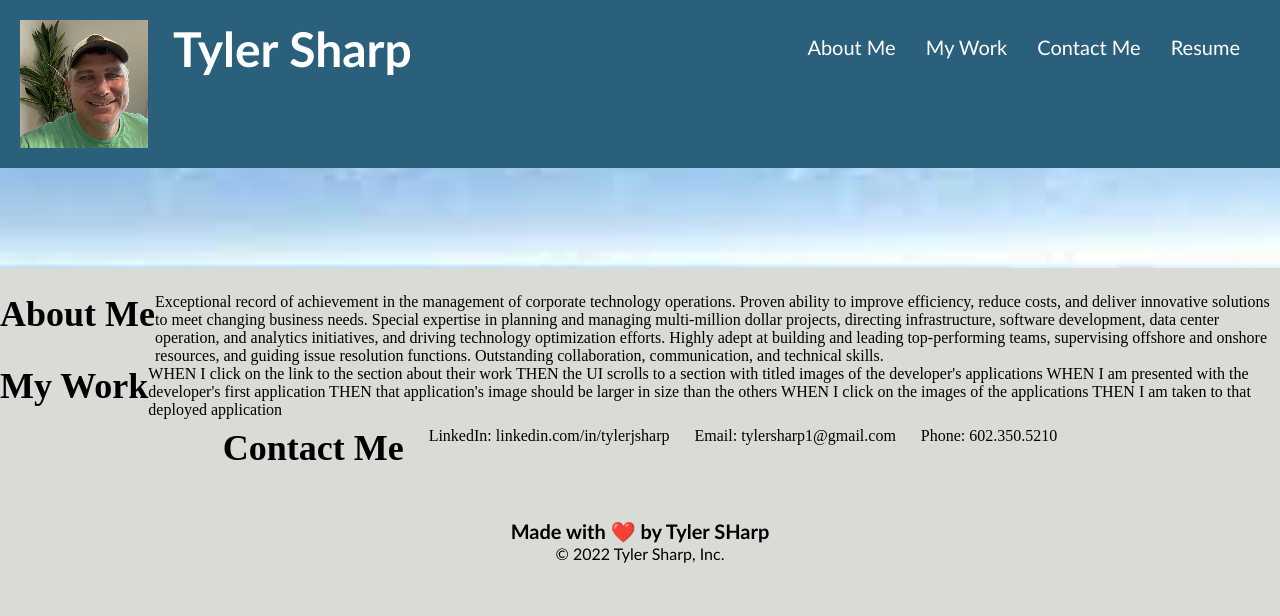
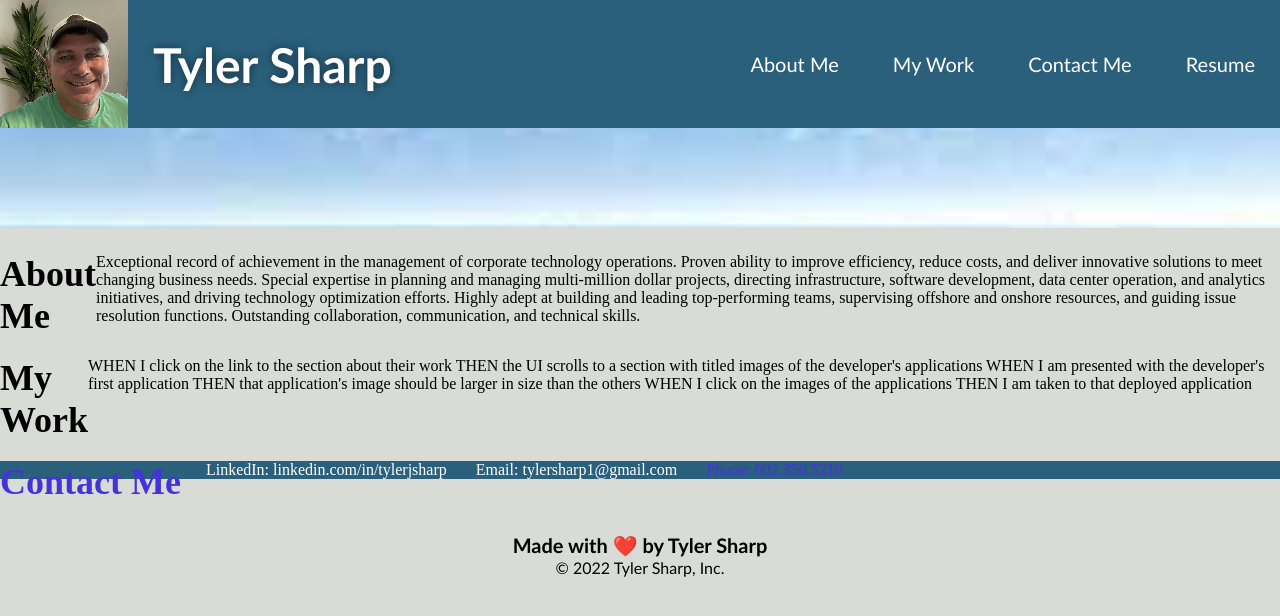
Before and after one commit to tylers22/Challenge02-ProfessionalPortfolio, a plain HTML site: page index.html in a window 1280 px wide. Drawn offline with Linux system fonts and the light colour scheme.

Commit message:
fixed NAV bar at the top

```diff
--- a/assets/css/style.css
+++ b/assets/css/style.css
@@ -8,28 +8,40 @@
     background-color: #d9dcd6;
 }
 
+/* header */
 .header {
-    padding: 20px;
+    padding: 0px 0px;
     font-family: 'Trebuchet MS', 'Lucida Sans Unicode', 'Lucida Grande', 'Lucida Sans', Arial, sans-serif;
     background-color: #2a607c;
     color: #ffffff;
+    display: flex;
+    justify-content: space-between;
+    flex-wrap: wrap;
+    position: sticky;
+    position: -webkit-sticky;
+    top: 0;
+    background-size: cover;
+    background-attachment: fixed;
+    background-position: 80%;
+    z-index: 9999;
 }
 
 .header h1 {
-    display: inline-block;
+    font-weight: bold;
+    margin: 0;
     font-size: 48px;
+    text-shadow: 0 0 10px rgba(0, 0, 0, 0.5);
+    align-items: center;
 }
 
-.header h1 .seo {
-    color: #d9dcd6;
-}
+
 
 .header nav {
-    padding-top: 15px;
-    margin-right: 20px;
-    float: right;
-    font-family: 'Gill Sans', 'Gill Sans MT', Calibri, 'Trebuchet MS', sans-serif;
-    font-size: 20px;
+    display: flex;
+    flex-wrap: wrap;
+    justify-content: space-between;
+    align-items: center;
+    list-style: none;
 }
 
 .header  ul {
@@ -37,8 +49,10 @@
 }
 
 .header nav ul li {
+    font-size: 20px;
     display: inline-block;
     margin-left: 25px;
+    margin-right: 25px;
 }
 
 a {
@@ -114,11 +128,8 @@
 
 /* contact me section */
 .contact-me {
-    width: 100%;
-    margin: 0 auto;
-    display: flex;
-    flex-wrap: wrap;
-    justify-content: space-around;
+    background-color: #2a607c;
+    color: #4433db;
 }
 
 .contact-me img {
@@ -126,9 +137,19 @@
 }
 
 .contact-me h2 {
-    margin-bottom: 20px;
+    display: inline-block;
     font-size: 36px;
-    float:left;
+    float: left;
+}
+
+.contact-me ul {
+    list-style-type: none;
+    display: inline-block;
+}
+
+.contact-me nav ul li {
+    display: inline-block;
+    margin-left: 25px;
 }
 
 /* footer section */
--- a/index.html
+++ b/index.html
@@ -9,8 +9,8 @@
 
 <body>
 <!-- "navigation" -->
-    <header class="header"  >
-        <h1>
+    <header class="header">
+        <h1 class= "header h1">
             <img src="./assets/images/TylerProfilePic.jpg" class="float-left" />
             <a href="/">Tyler Sharp</a>
         </h1 >
@@ -41,7 +41,7 @@
 
 <!-- about me section -->
         <section class="about-me">
-            <div>
+            <div class="flex-row">
                 <h2>About Me</h2>
                 <p>
                     Exceptional record of achievement in the management of corporate technology operations. Proven ability to improve efficiency, reduce costs, and deliver innovative solutions to meet changing business needs. Special expertise in planning and managing multi-million dollar projects, directing infrastructure, software development, data center operation, and analytics initiatives, and driving technology optimization efforts. Highly adept at building and leading top-performing teams, supervising offshore and onshore resources, and guiding issue resolution functions. Outstanding collaboration, communication, and technical skills.
@@ -51,7 +51,7 @@
 
     <!-- my work section -->
         <section class="my-work">
-            <div>
+            <div class="flex-row">
                 <h2>My Work</h2>
                 <p>
                     WHEN I click on the link to the section about their work
@@ -66,24 +66,31 @@
 
     <!-- contact me section -->
         <section class="contact-me">
-            <div>
+            <div class="flex row">
                 <h2>Contact Me</h2>
-                <p class="float-right">
-                    Phone: 602.350.5210
-                </p>
-                <p class="float-right">
-                    Email: tylersharp1@gmail.com
-                </p>
-                <p class="float-right">
-                    LinkedIn: linkedin.com/in/tylerjsharp
-                </p>
+                <nav>
+                    <ul>
+                        <li>
+                            <a href= https://www.linkedin.com/in/tylerjsharp/>LinkedIn: linkedin.com/in/tylerjsharp<a>
+                        </li>
+
+                        <li>
+                            <a href= "mailto: tylersharp1@gmail.com">Email: tylersharp1@gmail.com</a>
+                        </li>
+                        <li>
+                            Phone: 602.350.5210
+                        </li>
+                    </ul>
+                </nav>
             </div>
         </section>
 
 
 
+
+
     <div class="footer">
-        <h2 >Made with ❤️️ by Tyler SHarp</h2>
+        <h2 >Made with ❤️️ by Tyler Sharp</h2>
         <p>
             &copy; 2022 Tyler Sharp, Inc.
         </p>
```
